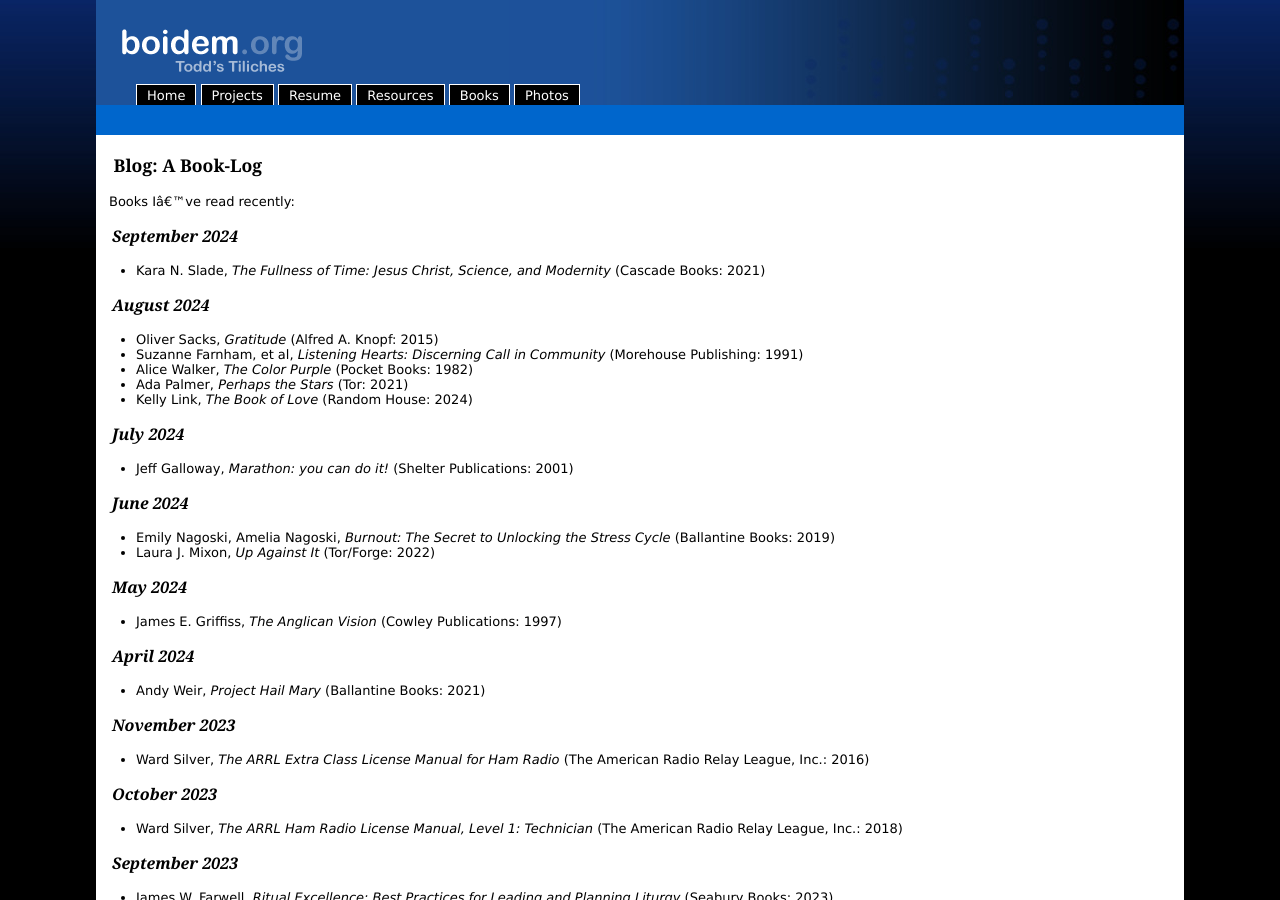
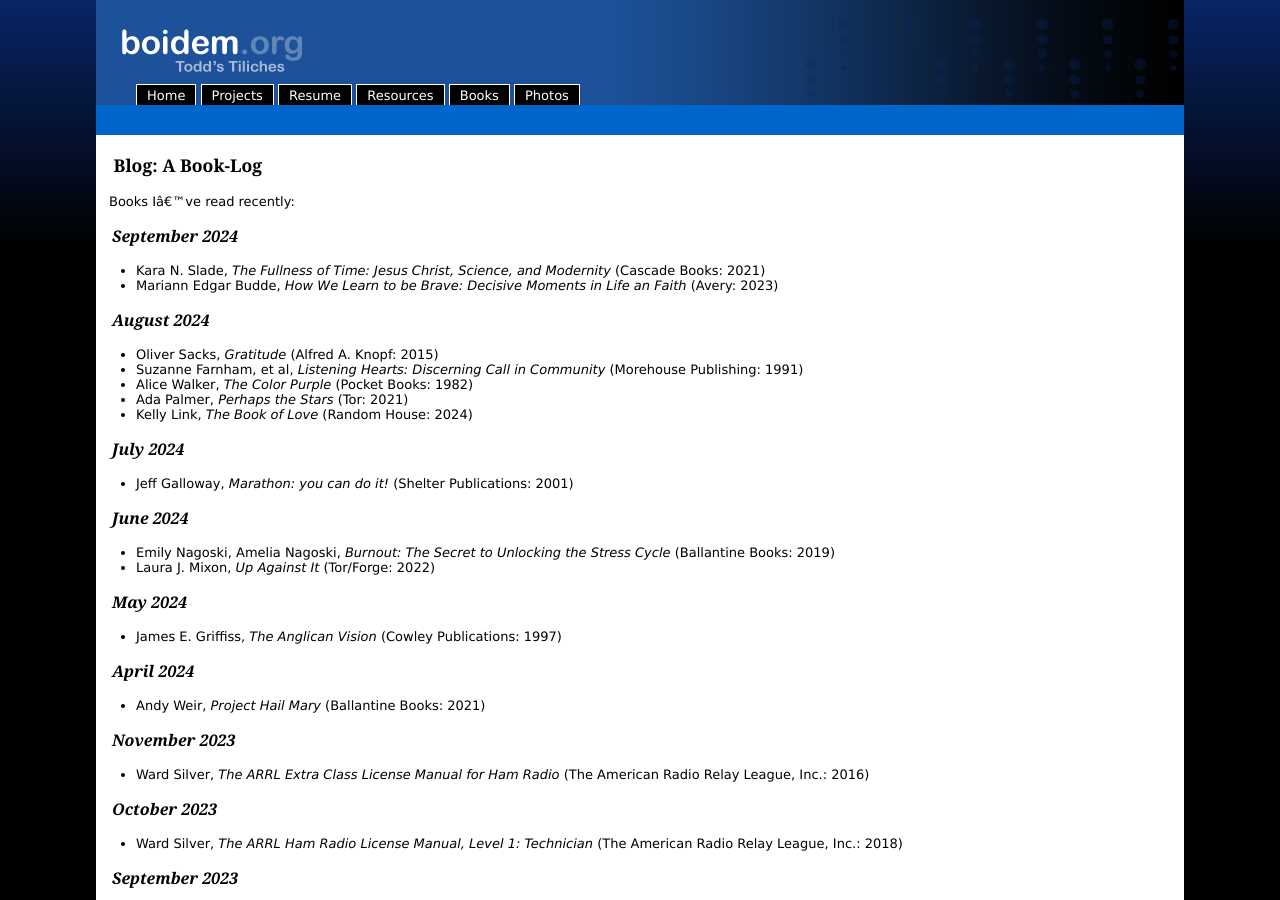
Before and after one commit to toddfoster/toddfoster.github.com, a Jekyll site: the page built from books.md, in a window 1280 px wide and 900 px high. Built offline with Jekyll 4.4.1, drawn with Linux system fonts in a browser that asks for light colours.

Commit message:
Book: Budde

```diff
--- a/books.md
+++ b/books.md
@@ -9,6 +9,7 @@ Books I've read recently:
 
 ## September 2024
 * Kara N. Slade, _The Fullness of Time: Jesus Christ, Science, and Modernity_ (Cascade Books: 2021)
+* Mariann Edgar Budde, _How We Learn to be Brave: Decisive Moments in Life an Faith_ (Avery: 2023)
 
 ## August 2024
 * Oliver Sacks, _Gratitude_ (Alfred A. Knopf: 2015)
```
